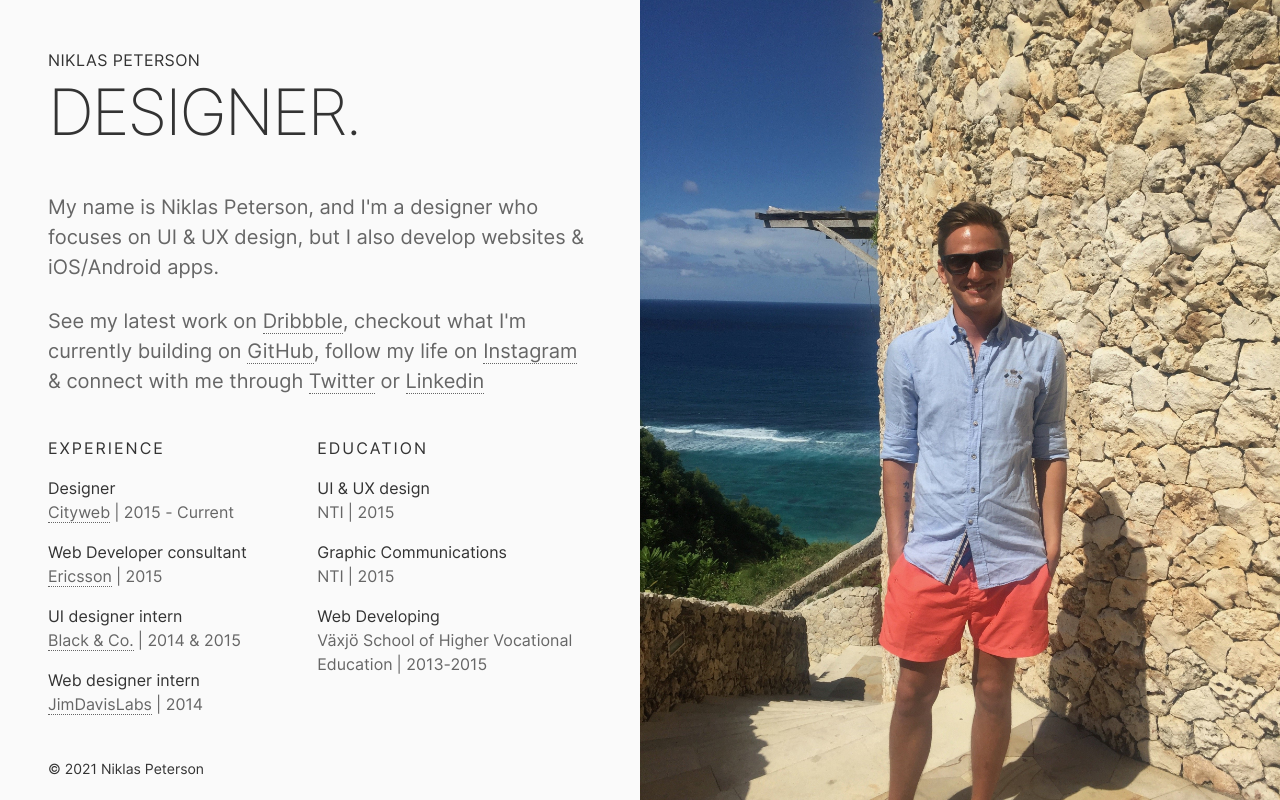
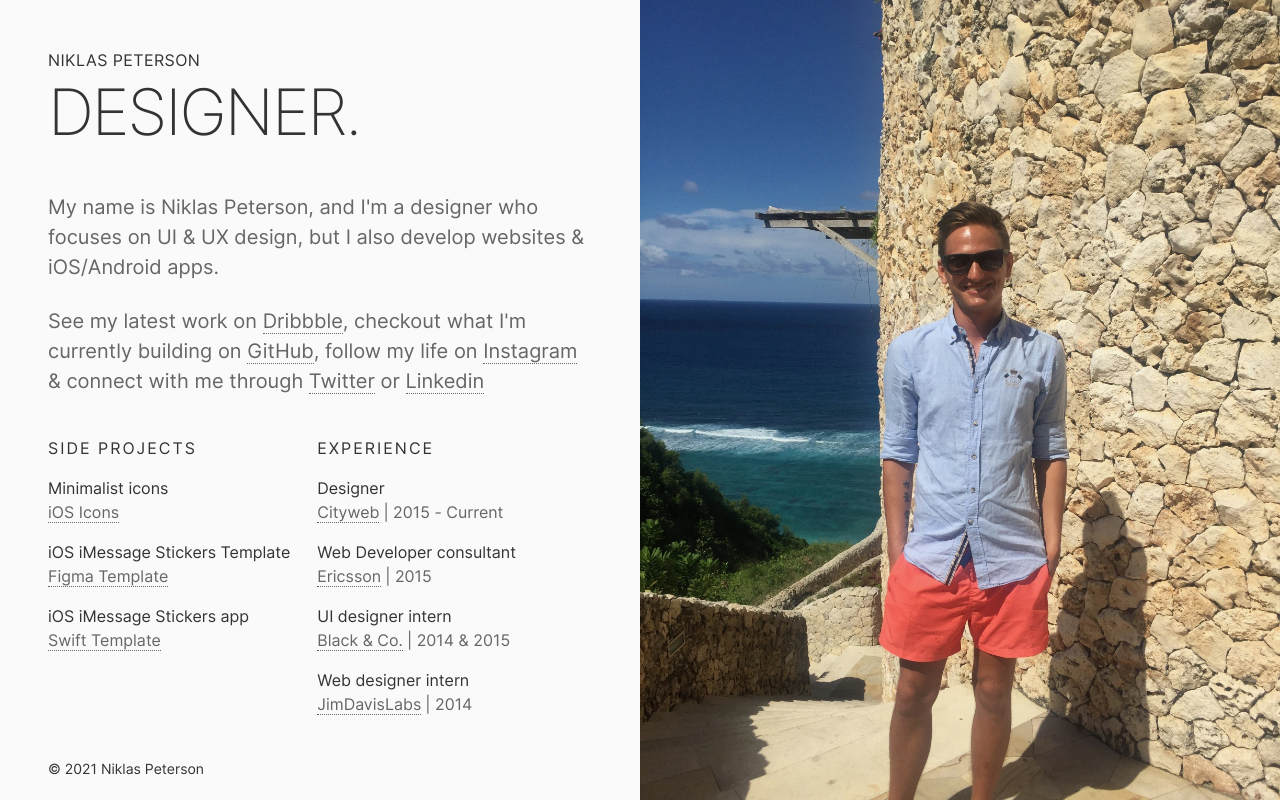
Before and after one commit to NiklasPeterson/niklaspeterson.com, a Next.js app: page / in a window 1280 px wide. Built offline with nearby package versions, Linux system fonts and the light colour scheme.

Commit message:
Removing Education and adding Side Projects

```diff
--- a/pages/index.jsx
+++ b/pages/index.jsx
@@ -76,6 +76,39 @@ export default function Home(props) {
       </Article>
 
       <List>
+        <ListItem heading="Side Projects" />
+
+        {/* <ListItem
+          title="Titls"
+          linkUrl="https://niklaspeterson.com/titls"
+          linkText="iOS Widget App"
+        /> */}
+
+        <ListItem
+          title="Minimalist icons"
+          linkUrl="https://niklaspeterson.gumroad.com/l/minimalist-icons"
+          linkText="iOS Icons"
+        />
+
+        <ListItem
+          title="iOS iMessage Stickers Template"
+          linkUrl="https://www.figma.com/community/file/894284318358585629/iOS-iMessage-Stickers-Template"
+          linkText="Figma Template"
+        />
+
+        <ListItem
+          title="iOS iMessage Stickers app"
+          linkUrl="https://github.com/NiklasPeterson/ios-message-stickers-template"
+          linkText="Swift Template"
+        />
+
+
+
+
+        <ListItem />
+      </List>
+
+      <List>
         <ListItem heading="Experience" />
 
         <ListItem
@@ -111,7 +144,7 @@ export default function Home(props) {
         />
       </List>
 
-      <List>
+      {/* <List>
         <ListItem heading="Education" />
 
         <ListItem title="UI & UX design" text="NTI" afterText="| 2015" />
@@ -129,7 +162,7 @@ export default function Home(props) {
         />
 
         <ListItem />
-      </List>
+      </List> */}
 
       <Footer>
         <Copyright text="&copy; 2021 Niklas Peterson" />
```
